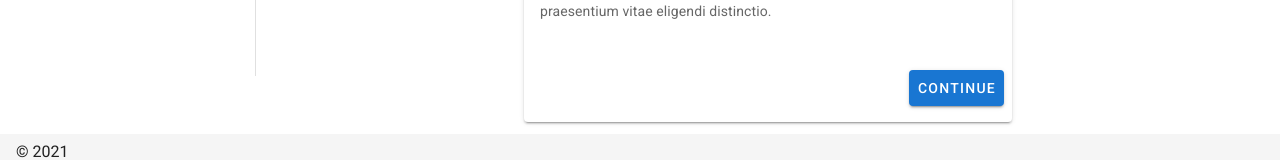
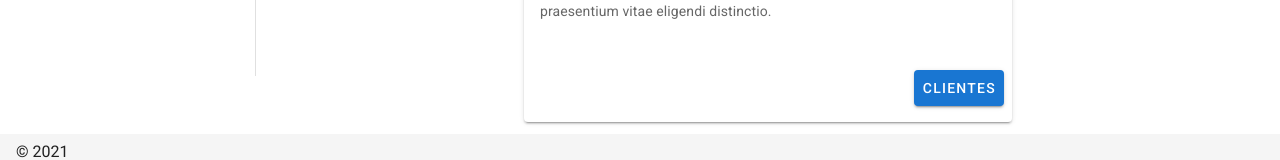
Before and after one commit to jocvegar/acapare-admin, a Nuxt app: page / in a window 1280 px wide. Shown: the part 688-848 px from the top of the page. Built offline with nearby package versions, Linux system fonts and the light colour scheme.

Commit message:
fixes route

```diff
--- a/pages/index.vue
+++ b/pages/index.vue
@@ -33,8 +33,8 @@
         </v-card-text>
         <v-card-actions>
           <v-spacer />
-          <v-btn color="primary" nuxt to="/inspire" class="my-2">
-            Continue
+          <v-btn color="primary" nuxt to="/clients" class="my-2">
+            Clientes
           </v-btn>
         </v-card-actions>
       </v-card>
```
